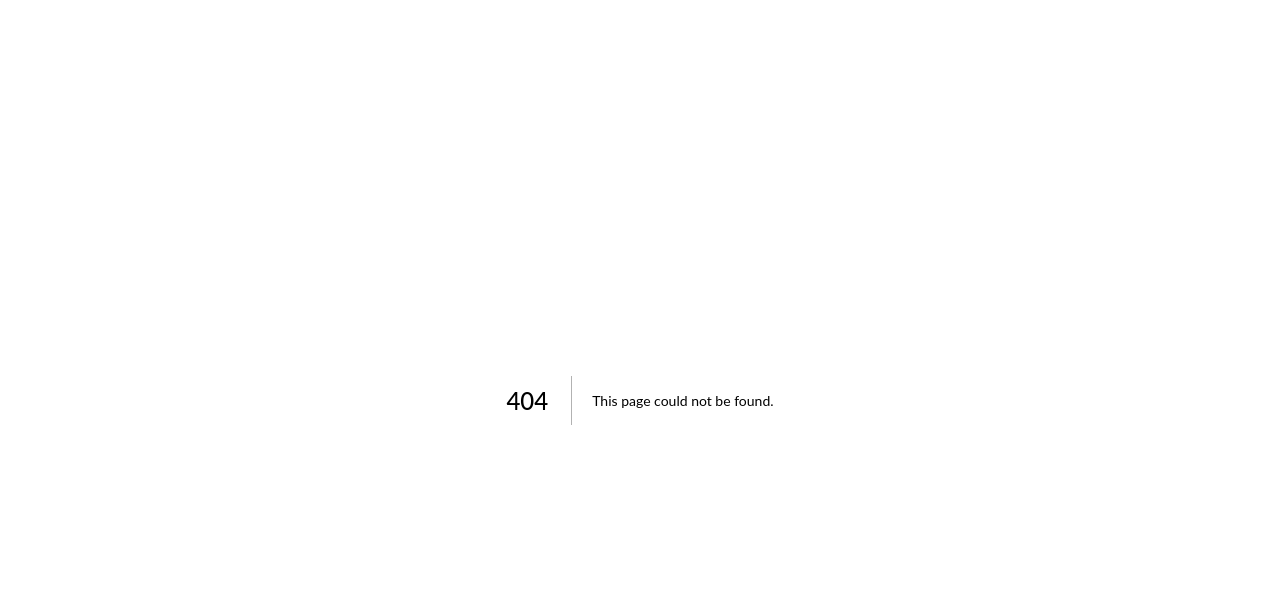
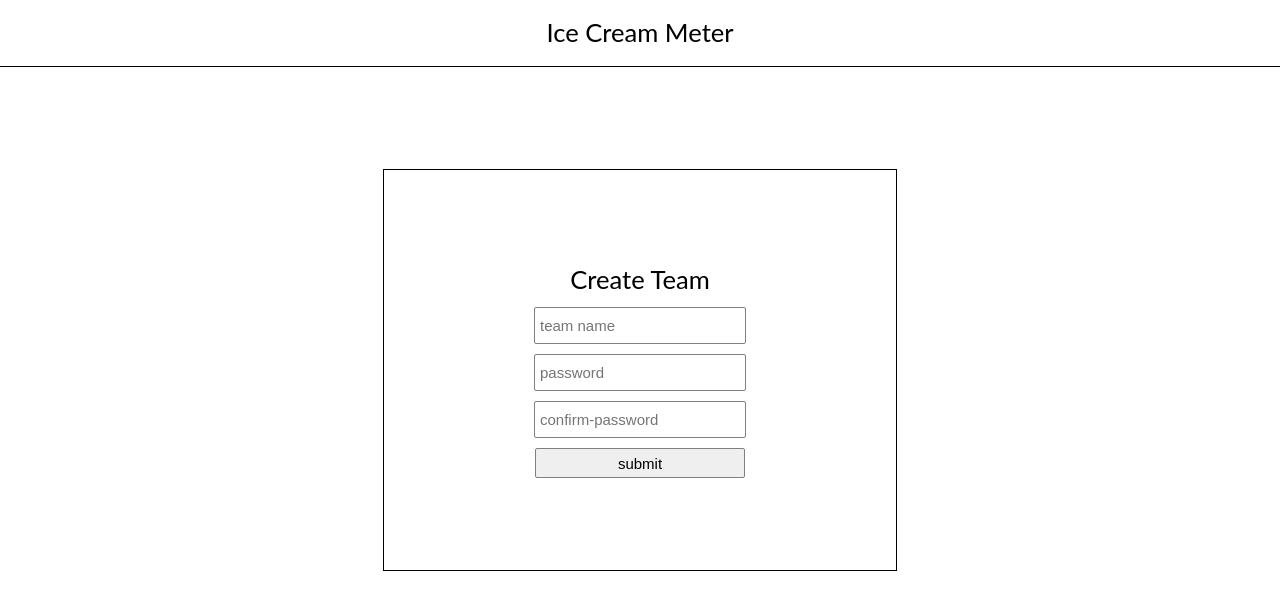
Before and after one commit to cksharma11/ice-cream-meter, a Next.js app: page /createTeam in a window 1280 px wide. Before the commit this address had no page. Shown: the top 610 px of the page. Built offline with nearby package versions, Linux system fonts and the light colour scheme.

Commit message:
Intial createTeam Page

```diff
--- /dev/null
+++ b/components/CreateTeam/CreateTeam.js
@@ -0,0 +1,29 @@
+import React from "react";
+import CreateTeamStyles from "./CreateTeam.style";
+import Header from "../Header/Header";
+
+const CreateTeam = () => {
+  return (
+    <div className="container flex">
+      <Header />
+      <form
+        method="POST"
+        action="/api/createTeam"
+        className="createTeamForm flex"
+      >
+        <h1 className="formTitle">Create Team</h1>
+        <input type="text" placeholder="team name" name="teamName" />
+        <input type="password" placeholder="password" name="password" />
+        <input
+          type="password"
+          placeholder="confirm-password"
+          name="confirmPassword"
+        />
+        <input type="submit" value="submit" />
+      </form>
+      <style jsx>{CreateTeamStyles}</style>
+    </div>
+  );
+};
+
+export default CreateTeam;
--- /dev/null
+++ b/components/CreateTeam/CreateTeam.style.js
@@ -0,0 +1,32 @@
+import css from "styled-jsx/css";
+
+const CreateTeamStyles = css`
+  .createTeamForm {
+    height: 400px;
+    width: 40%;
+    border: 1px solid black;
+    margin-top: 8%;
+  }
+
+  input,
+  input[type="submit"] {
+    height: 25px;
+    width: 200px;
+    border-radius: 2px;
+    border: 1px solid gray;
+    padding: 5px;
+    margin: 5px;
+    font-size: 15px;
+  }
+
+  input[type="submit"] {
+    width: 210px;
+    height: 30px;
+  }
+
+  .formTitle {
+    padding: 10px;
+  }
+`;
+
+export default CreateTeamStyles;
--- /dev/null
+++ b/components/Header/Header.js
@@ -0,0 +1,13 @@
+import React from "react";
+import HeaderStyles from "./Header.style";
+
+const Header = ({ title = "Ice Cream Meter" }) => {
+  return (
+    <h1 className="heading">
+      {title}
+      <style jsx>{HeaderStyles}</style>
+    </h1>
+  );
+};
+
+export default Header;
--- /dev/null
+++ b/components/Header/Header.style.js
@@ -0,0 +1,12 @@
+import css from "styled-jsx/css";
+
+const HeaderStyles = css`
+  .heading {
+    border-bottom: 1px solid black;
+    width: 100%;
+    text-align: center;
+    padding: 20px;
+  }
+`;
+
+export default HeaderStyles;
--- /dev/null
+++ b/pages/createTeam.js
@@ -0,0 +1,6 @@
+import React from "react";
+import CreateTeam from "../components/CreateTeam/CreateTeam";
+
+export default function Index() {
+  return <CreateTeam />;
+}
--- a/public/styles/base.css
+++ b/public/styles/base.css
@@ -12,76 +12,7 @@ h4,
 h5,
 h6,
 p,
-blockquote,
-pre,
-a,
-abbr,
-acronym,
-address,
-big,
-cite,
-code,
-del,
-dfn,
-em,
-img,
-ins,
-kbd,
-q,
-s,
-samp,
-small,
-strike,
-strong,
-sub,
-sup,
-tt,
-var,
-b,
-u,
-i,
-center,
-dl,
-dt,
-dd,
-ol,
-ul,
-li,
-fieldset,
-form,
-label,
-legend,
-table,
-caption,
-tbody,
-tfoot,
-thead,
-tr,
-th,
-td,
-article,
-aside,
-canvas,
-details,
-embed,
-figure,
-figcaption,
-footer,
-header,
-hgroup,
-textarea,
-input,
-main,
-menu,
-nav,
-output,
-ruby,
-section,
-summary,
-time,
-mark,
-audio,
-video {
+a {
   margin: 0;
   padding: 0;
   border: 0;
@@ -127,3 +58,34 @@ button {
   font-family: inherit;
   cursor: pointer;
 }
+
+.link {
+  height: 35px;
+  width: 200px;
+  padding: 10px;
+  font-size: 18px;
+  border-radius: 2px;
+  margin: 5px;
+  cursor: pointer;
+  border: 1px solid gray;
+  text-decoration: none;
+  color: black;
+  display: flex;
+  justify-content: center;
+  align-items: center;
+}
+
+.flex {
+  display: flex;
+  justify-content: center;
+  align-items: center;
+  flex-direction: column;
+}
+
+.container {
+  width: 100%;
+}
+
+input[type="submit"]:hover {
+  cursor: pointer;
+}
```
Also changed, not shown: components/Landing/Landing.js (+9 -3 lines), components/Landing/Landing.styles.js (+0 -16 lines).
